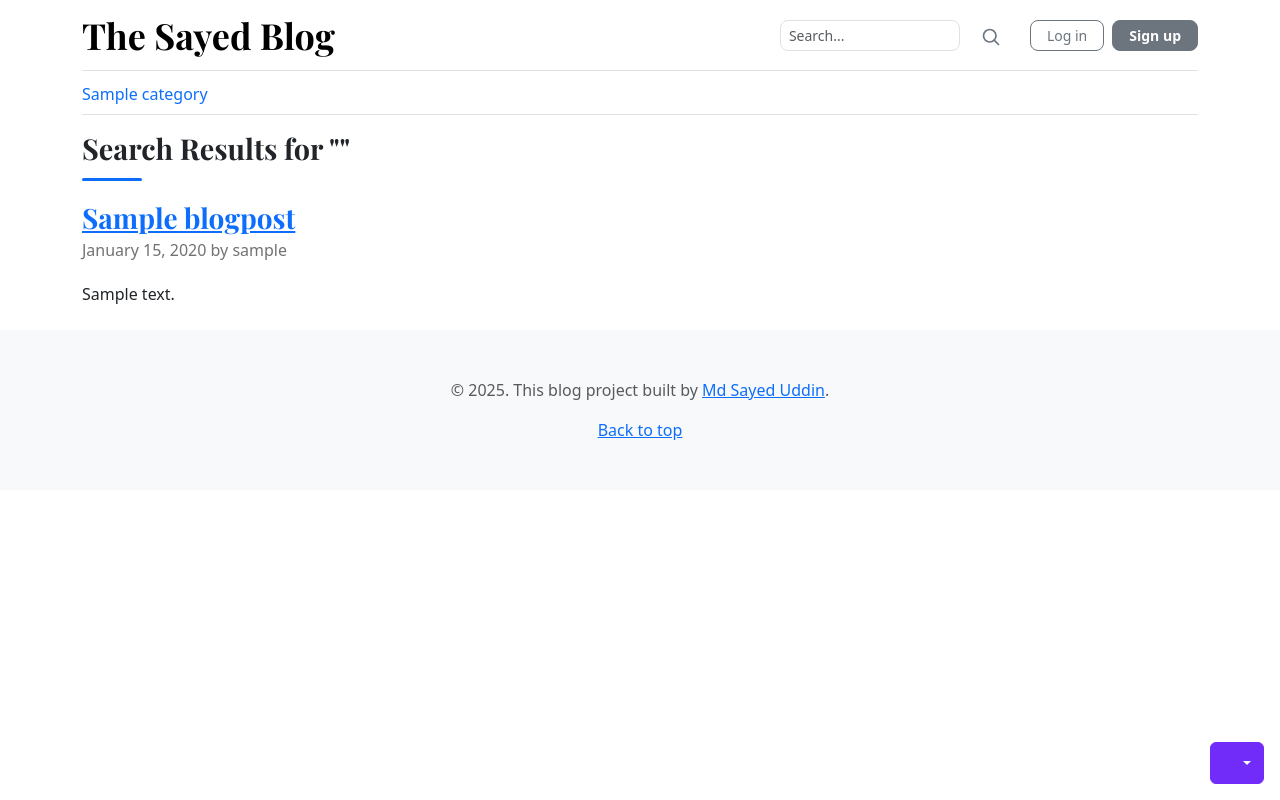
After one commit to SayedUddinRayhan/django-blog-platform, a Django app: page /search/ in a window 1280 px wide. The commit adds this page. Run offline with Django 5.2, Linux system fonts and the light colour scheme; tables that the repository leaves empty hold one stand-in row (values such as "Sample post"); some libraries are stand-ins or nearby versions.

Commit message:
Add search option

```diff
--- a/blog/urls.py
+++ b/blog/urls.py
@@ -1,8 +1,9 @@
 from django.urls import path
-from .views import HomeView, CategoryView, BlogPostDetailView
+from .views import HomeView, CategoryView, BlogPostDetailView, SearchView
 
 urlpatterns = [
     path('', HomeView.as_view(), name='home'),
     path('category/<int:category_id>/', CategoryView.as_view(), name='category_view'),
     path('blog/<slug:slug>/', BlogPostDetailView.as_view(), name='blogpost_detail'),
+    path('search/', SearchView.as_view(), name='search'),
 ]
--- a/blog/views.py
+++ b/blog/views.py
@@ -1,7 +1,7 @@
 from django.shortcuts import render, get_object_or_404, redirect
 from django.views import View
 from .models import Category, BlogPost, About, FollowUs
-
+from django.db.models import Q
 class HomeView(View):
     def get(self, request):
         # I have created a context processor to get all categories
@@ -54,3 +54,19 @@ class BlogPostDetailView(View):
             'post': post,
         }
         return render(request, 'blogpost_detail.html', context)
+
+class SearchView(View):
+    def get(self, request):
+        query = request.GET.get('keyword', '')
+        postsQ = BlogPost.objects.filter(
+            Q(title__icontains=query) |
+            Q(short_description__icontains=query) |
+            Q(blog_body__icontains=query),
+            status='published'
+         ).order_by('-updated_at')
+
+        context = {
+            'posts': postsQ,
+            'search_query': query,
+        }
+        return render(request, 'search_results.html', context)
--- a/templates/base.html
+++ b/templates/base.html
@@ -67,22 +67,34 @@
     <div class="container">
       <header class="border-bottom lh-1 py-3">
         <div class="row flex-nowrap justify-content-between align-items-center">
+
           <div class="col-4 text-left">
             <a class="blog-header-logo text-body-emphasis text-decoration-none" href="/">The Sayed Blog</a>
           </div>
-          <div class="col-4 d-flex justify-content-end align-items-center">
-            <a class="link-secondary" href="#" aria-label="Search">
-              <svg xmlns="http://www.w3.org/2000/svg" width="20" height="20" fill="none" stroke="currentColor" stroke-linecap="round" stroke-linejoin="round" stroke-width="2" class="mx-3" role="img" viewBox="0 0 24 24">
-                <title>Search</title>
-                <circle cx="10.5" cy="10.5" r="7.5"></circle>
-                <path d="M21 21l-5.2-5.2"></path>
-              </svg>
-            </a>
-            <a class="btn btn-outline-secondary btn-sm me-2 px-3 rounded-3" href="#">Log in</a>
+
+          <div class="col-6 d-flex justify-content-end align-items-center gap-2">
+
+            <form action="{% url 'search' %}" method="get" class="d-flex align-items-center">
+              <input type="text" name="keyword" class="form-control form-control-sm rounded-3"
+                    placeholder="Search..." value="{{ search_query }}" style="width: 180px;">
+              <button class="btn btn-link link-secondary" type="submit" aria-label="Search">
+                <svg xmlns="http://www.w3.org/2000/svg" width="20" height="20" fill="none"
+                  stroke="currentColor" stroke-linecap="round" stroke-linejoin="round" stroke-width="2"
+                  class="mx-2" role="img" viewBox="0 0 24 24">
+                  <circle cx="10.5" cy="10.5" r="7.5"></circle>
+                  <path d="M21 21l-5.2-5.2"></path>
+                </svg>
+              </button>
+            </form>
+
+            <a class="btn btn-outline-secondary btn-sm px-3 rounded-3" href="#">Log in</a>
             <a class="btn btn-secondary btn-sm px-3 rounded-3 fw-semibold" href="#">Sign up</a>
+
           </div>
+
         </div>
       </header>
+
 
       <!-- Dynamic Categories Nav -->
       <div class="nav-scroller py-1 mb-3 border-bottom">
--- /dev/null
+++ b/templates/search_results.html
@@ -0,0 +1,23 @@
+{% extends "base.html" %}
+
+{% block title %}Search Results - The Sayed Blog{% endblock %}
+
+{% block content %}
+  <h2 class="fw-bold mb-4" style="font-size:1.8rem;">Search Results for "{{ search_query }}"</h2>
+  <div style="width:60px; height:3px; background:#0d6efd; border-radius:5px; margin-top:-12px; margin-bottom:20px;"></div>
+  <div class="row g-5">
+    <div class="col-md-8">
+      {% if posts %}
+        {% for post in posts %}
+          <article class="blog-post mb-4">
+            <h3 class="blog-post-title mb-1"><a href="{% url 'blogpost_detail' slug=post.slug %}">{{ post.title }}</a></h3>
+            <p class="blog-post-meta">{{ post.created_at|date:"F j, Y" }} by {{ post.author }}</p>
+            <p>{{ post.short_description|truncatewords:100 }}</p>
+          </article>
+        {% endfor %}
+      {% else %}
+        <p>No posts found matching your search criteria.</p>
+      {% endif %}
+    </div>
+  </div>
+{% endblock %}
```
